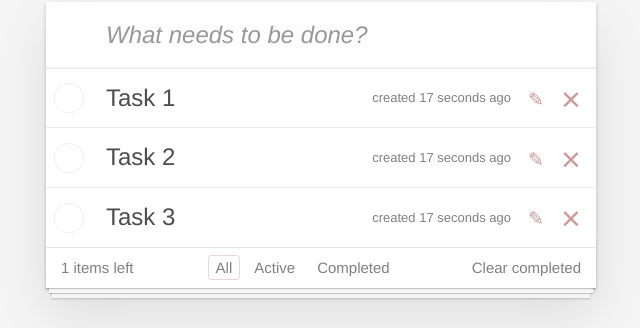
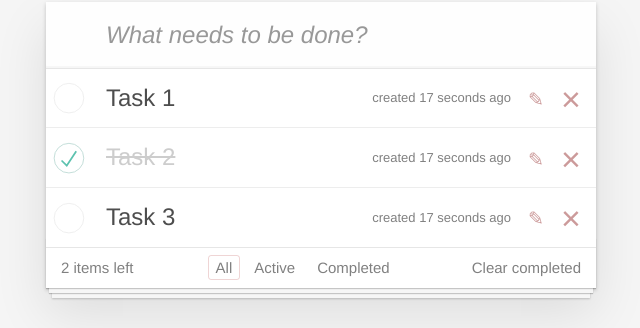
Before and after one commit to AlexNeva/react-todo-list, a React (Create React App) app: page / in a window 1280 px wide. Shown: the part 128-456 px from the top of the page, without its empty margins (319-959 px from the left). Built offline with nearby package versions, Linux system fonts and the light colour scheme.

Commit message:
task1.3.14

```diff
--- a/src/App.js
+++ b/src/App.js
@@ -1,4 +1,4 @@
-import React, { useState } from 'react';
+import React, { useState, useEffect } from 'react';
 import './global.css'
 import NewTaskForm from './components/NewTaskForm/NewTaskForm';
 import TaskList from './components/TaskList/TaskList';
@@ -6,22 +6,28 @@ import Footer from './components/Footer/Footer';
 
 const App = () => {
 
-  const [tasks, setTasks] = useState([
-    { id: 1, status: '', description: 'Task 1' },
-    { id: 2, status: '', description: 'Task 2' },
-    { id: 3, status: '', description: 'Task 3' },
-  ])
+  const todos = [
+    { id: 1, completed: false, editing: false, description: 'Task 1' },
+    { id: 2, completed: true, editing: false, description: 'Task 2' },
+    { id: 3, completed: false, editing: false, description: 'Task 3' },
+  ]
 
-  const changeStatus = (task, status) => {
+  const [tasks, setTasks] = useState(todos);
+
+  const [filtered, setFiltered] = useState(todos);
+
+  useEffect(() => {
+    setFiltered(tasks)
+  }, [tasks])
+
+
+
+
+  const changeStatus = (task) => {
     setTasks(tasks.map(t => {
-      if (t.id === task.id && t.status !== status) {
-        return { ...t, status: status }
+      if (t.id === task.id) {
+        return { ...t, completed: !task.completed }
       }
-
-      if (t.id === task.id && t.status === status) {
-        return { ...t, status: '' }
-      }
-
 
       return t
 
@@ -33,8 +39,58 @@ const App = () => {
   }
 
   const addTask = (newTask) => {
-    setTasks([...tasks, newTask])
+    if (newTask.description.trim()) {
+      setTasks([...tasks, newTask])
+    }
+
   }
+
+  const todoFilter = (status) => {
+    if (status === 'All') {
+      setFiltered(tasks);
+    }
+    if (status === 'Active') {
+      const filtered = tasks.filter(task => !task.completed)
+      setFiltered(filtered);
+    }
+
+    if (status === 'Completed') {
+      const filtered = tasks.filter(task => task.completed)
+      setFiltered(filtered);
+    }
+  }
+
+  const editTask = (task) => {
+    setTasks(tasks.map(t => {
+      if (t.id === task.id) {
+        return { ...t, editing: !task.editing }
+      } else {
+        return t
+      }
+    }))
+
+
+  }
+
+  const clearCompleted = () => {
+    const newTasks = tasks.filter(task => !task.completed);
+
+    setTasks(newTasks);
+
+  }
+
+
+  // const filter = (items, filter) => {
+  //   switch (filter) {
+  //     case 'all':
+  //       return items;
+  //     case 'active':
+  //       return items.filter((item) => item.status === '');
+  //     case "completed":
+  //       return items.filter((item) => item.status === 'completed');
+  //     default: return items;
+  //   }
+  // }
 
   return (
     <section className="todoapp">
@@ -43,8 +99,8 @@ const App = () => {
         <NewTaskForm addTask={addTask} />
       </header>
       <section className="main">
-        <TaskList tasks={tasks} changeStatus={changeStatus} deleteTask={deleteTask} />
-        <Footer />
+        <TaskList tasks={filtered} changeStatus={changeStatus} deleteTask={deleteTask} edit={editTask} />
+        <Footer tasks={tasks} filter={todoFilter} clear={clearCompleted} />
       </section>
     </section>
   )
--- a/src/components/Footer/Footer.jsx
+++ b/src/components/Footer/Footer.jsx
@@ -3,12 +3,13 @@ import './Footer.css';
 
 import TaskFilter from '../TasksFilter/TaskFilter';
 
-const Footer = () => {
+const Footer = ({ tasks, filter, clear }) => {
+  const activeTasks = [...tasks].filter(task => task.completed === false);
   return (
     <footer className="footer">
-      <span className="todo-count">1 items left</span>
-      <TaskFilter />
-      <button className="clear-completed">Clear completed</button>
+      <span className="todo-count">{activeTasks.length} items left</span>
+      <TaskFilter filter={filter} />
+      <button className="clear-completed" onClick={clear}>Clear completed</button>
     </footer>
   )
 }
--- a/src/components/NewTaskForm/NewTaskForm.jsx
+++ b/src/components/NewTaskForm/NewTaskForm.jsx
@@ -9,7 +9,7 @@ const NewTaskForm = ({ addTask }) => {
     e.preventDefault();
 
     const newTask = {
-      ...task, id: Date.now()
+      ...task, id: Date.now(), completed: false
     }
 
     addTask(newTask);
--- a/src/components/Task/Task.jsx
+++ b/src/components/Task/Task.jsx
@@ -1,18 +1,29 @@
-import React from 'react';
+import React, { useRef } from 'react';
 
-const Task = ({ task, changeStatus, deleteTask }) => {
+const Task = ({ task, changeStatus, deleteTask, edit }) => {
+
+  const editInput = useRef();
+
+  const focusInput = () => {
+
+    setTimeout(() => {
+      editInput.current.focus();
+    })
+  }
+
+
   return (
-    <li className={task.status}>
+    <li className={`${task.completed ? 'completed' : ''} ${task.editing ? 'editing' : ''}`}>
       <div className="view">
-        <input className="toggle" type="checkbox" onChange={() => changeStatus(task, 'completed')} />
-        <label>
+        <input id={`task-${task.id}`} checked={task.completed} className="toggle" type="checkbox" onChange={() => changeStatus(task)} />
+        <label htmlFor={`task-${task.id}`}>
           <span className="description">{task.description}</span>
           <span className="created">created 17 seconds ago</span>
         </label>
-        <button className="icon icon-edit" onClick={() => changeStatus(task, 'editing')}></button>
+        <button className="icon icon-edit" onClick={() => { edit(task); focusInput() }}></button>
         <button className="icon icon-destroy" onClick={() => deleteTask(task)}></button>
       </div>
-      <input type="text" className="edit" value={task.description} />
+      <input ref={editInput} type="text" className="edit" value={task.description} onBlur={() => edit(task)} />
     </li>
   );
 };
--- a/src/components/TaskList/TaskList.jsx
+++ b/src/components/TaskList/TaskList.jsx
@@ -2,12 +2,12 @@ import React from 'react';
 import './TaskList.css';
 import Task from '../Task/Task';
 
-const TaskList = ({ tasks, changeStatus, deleteTask }) => {
+const TaskList = ({ tasks, changeStatus, deleteTask, edit }) => {
 
   return (
     <ul className='todo-list'>
       {tasks.map(t => {
-        return <Task task={t} key={t.id} changeStatus={changeStatus} deleteTask={deleteTask} />
+        return <Task task={t} key={t.id} changeStatus={changeStatus} deleteTask={deleteTask} edit={edit} />
       })}
     </ul>
   )
--- a/src/components/TasksFilter/TaskFilter.js
+++ /dev/null
@@ -1,21 +0,0 @@
-import React, { Component } from 'react';
-import './TaskFilter.css'
-
-export default class TaskFilter extends Component {
-
-  render() {
-    return (
-      <ul className="filters">
-        <li>
-          <button className="selected">All</button>
-        </li>
-        <li>
-          <button>Active</button>
-        </li>
-        <li>
-          <button>Completed</button>
-        </li>
-      </ul>
-    )
-  }
-}
--- /dev/null
+++ b/src/components/TasksFilter/TaskFilter.jsx
@@ -0,0 +1,38 @@
+import React, { useState } from 'react';
+import './TaskFilter.css'
+
+function TaskFilter({ filter }) {
+  const buttons = [
+    { descr: 'All', status: 'All', selected: true },
+    { descr: 'Active', status: 'Active', selected: false },
+    { descr: 'Completed', status: 'Completed', selected: false },
+  ]
+
+  const [btns, setBtns] = useState(buttons);
+
+  const changeActiveBtn = (button) => {
+
+    setBtns(
+      btns.map(btn => {
+        if (btn.status === button.status) {
+          return { ...btn, selected: true }
+        } else {
+          return { ...btn, selected: false }
+        }
+      })
+    )
+  }
+
+
+  return (
+    <ul className="filters">
+      {btns.map(button =>
+        <li key={button.descr}>
+          <button className={button.selected ? 'selected' : ''} onClick={() => { filter(button.status); changeActiveBtn(button) }}>{button.descr}</button>
+        </li>
+      )}
+    </ul>
+  );
+}
+
+export default TaskFilter;
```
